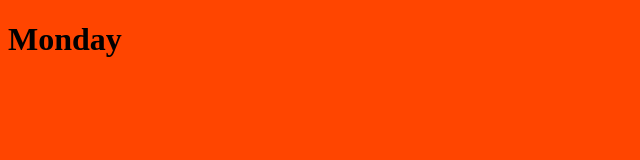
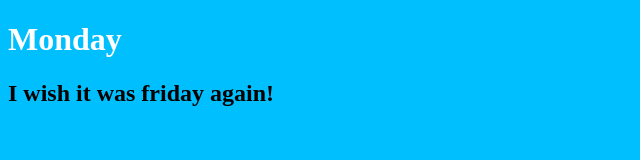
Before and after one commit to ceciliafelix/monday, a plain HTML site: page index.html in a window 1280 px wide. Shown: the whole page, without its empty margins (0-640 px from the left). Drawn offline with Linux system fonts and the light colour scheme.

Commit message:
awesome new design features

```diff
--- a/css/main.css
+++ b/css/main.css
@@ -1,3 +1,6 @@
 body {
-    background-color: orangered;
+    background-color: deepskyblue;
 }
+h1 {
+    color: white;
+}
--- a/index.html
+++ b/index.html
@@ -7,6 +7,6 @@
 </head>
 <body>
    <h1>Monday</h1>
-
+   <h2>I wish it was friday again!</h2>
 </body>
 </html>
```
